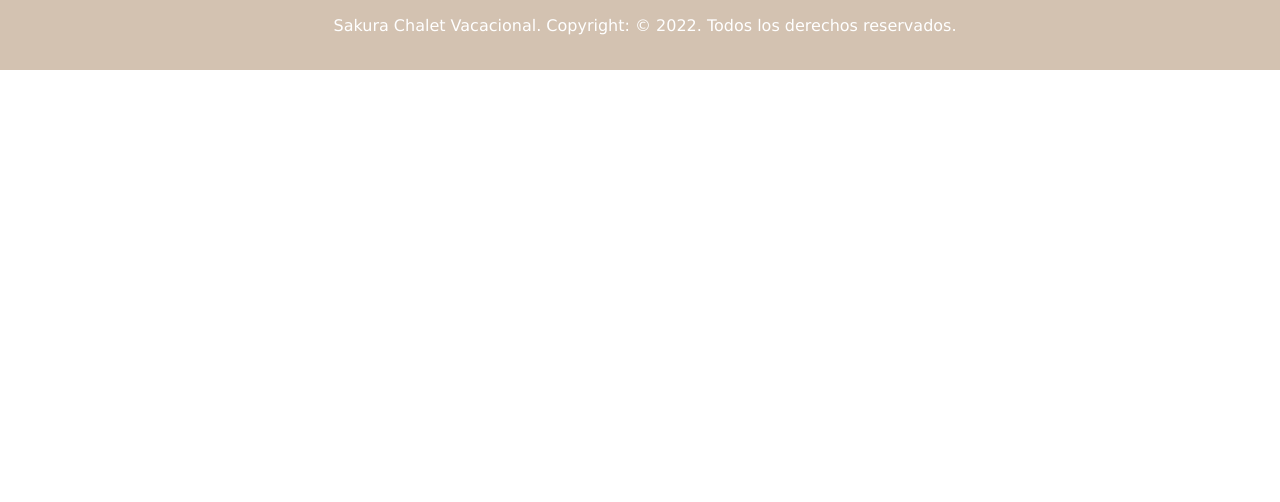
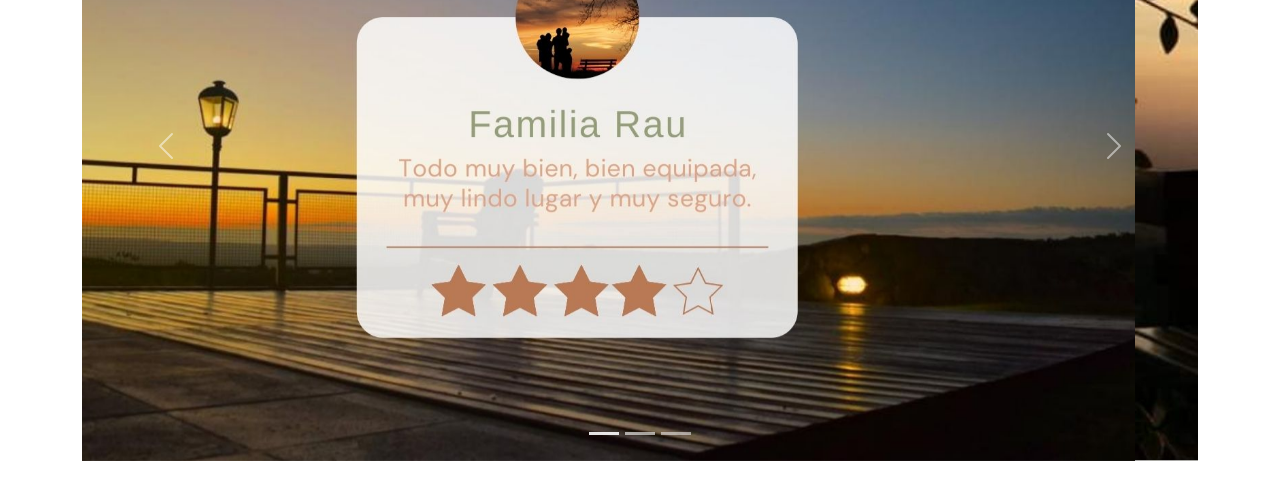
Before and after one commit to juanIgnacioDuete/sakura-chalet, a plain HTML site: page index.html in a window 1280 px wide. Shown: the part 1778-2280 px from the top of the page. Before the commit the page ends 1848 px from the top, so only its background shows below. Drawn offline with nearby package versions, Linux system fonts and the light colour scheme.

Commit message:
agrego carrousel de imagenes con comentarios

```diff
--- a/css/estilos.css
+++ b/css/estilos.css
@@ -245,6 +245,10 @@ h2 {
     justify-content: space-between;
 }
 
+.container {
+    margin-bottom: 3rem;
+}
+
 footer {
     grid-area: footer;
 }
--- a/index.html
+++ b/index.html
@@ -63,7 +63,7 @@
                         inolvidables con familia y amigos.
                     </p>
                     <p>
-                        a propiedad se encuentra en merlo San Luis dentro
+                        Nuestra propiedad se encuentra en merlo San Luis dentro
                         del Country Club Chumamaya,  en la reserva flora faunística
                         que lleva el mismo nombre, sobre el faldeo de la Sierra
                         de los Comechingones. Un lugar único, con atardeceres
@@ -71,6 +71,34 @@
                     </p>
                     <a href="pages/el_chalet.html">Más Info</a>
                 </div>
+        </section>
+        <section class="container">
+            <div id="carouselExampleIndicators" class="carousel slide" data-bs-ride="carousel">
+                <div class="carousel-indicators">
+                  <button type="button" data-bs-target="#carouselExampleIndicators" data-bs-slide-to="0" class="active" aria-current="true" aria-label="Slide 1"></button>
+                  <button type="button" data-bs-target="#carouselExampleIndicators" data-bs-slide-to="1" aria-label="Slide 2"></button>
+                  <button type="button" data-bs-target="#carouselExampleIndicators" data-bs-slide-to="2" aria-label="Slide 3"></button>
+                </div>
+                <div class="carousel-inner">
+                  <div class="carousel-item active">
+                    <img src="recursos/sakura-com.jpg" class="d-block w-100" alt="...">
+                  </div>
+                  <div class="carousel-item">
+                    <img src="recursos/sakura-com2.jpg" class="d-block w-100" alt="...">
+                  </div>
+                  <div class="carousel-item">
+                    <img src="recursos/sakura-com3.jpg" class="d-block w-100" alt="...">
+                  </div>
+                </div>
+                <button class="carousel-control-prev" type="button" data-bs-target="#carouselExampleIndicators" data-bs-slide="prev">
+                  <span class="carousel-control-prev-icon" aria-hidden="true"></span>
+                  <span class="visually-hidden">Previous</span>
+                </button>
+                <button class="carousel-control-next" type="button" data-bs-target="#carouselExampleIndicators" data-bs-slide="next">
+                  <span class="carousel-control-next-icon" aria-hidden="true"></span>
+                  <span class="visually-hidden">Next</span>
+                </button>
+              </div>
         </section>
     </main>
     <footer>
```
Also changed, not shown: recursos/sakura-com.jpg (added), recursos/sakura-com2.jpg (added), recursos/sakura-com3.jpg (added).
